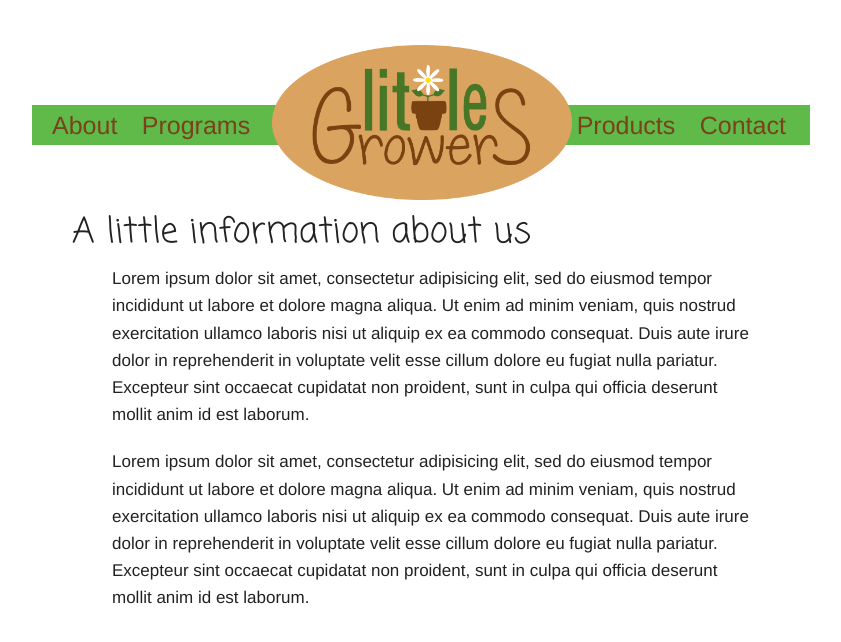
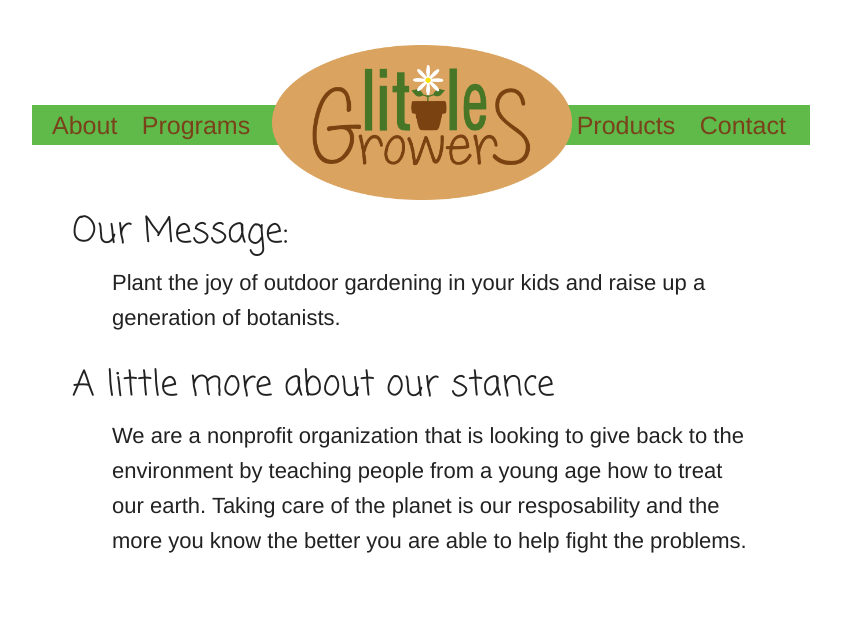
Before and after one commit to emilee502/littlegrowers, a plain HTML site: page index.html in a window 1280 px wide. Both pictures are taken after a click on the item "About". Shown: the whole page, without its empty margins (218-1059 px from the left). Drawn offline with nearby package versions, Linux system fonts and the light colour scheme.

Commit message:
about and programs

```diff
--- a/css/styles.css
+++ b/css/styles.css
@@ -76,7 +76,7 @@ h1  {
 
 p {
     font-family: 'Helvetica';
-    font-size: 17px;
+    font-size: 22px;
     padding-left: 40px;
 }
 
@@ -107,17 +107,17 @@ p {
 
 .start {
     left: 100px;
-    bottom: 125px;
+    bottom: 155px;
 }
 
 .mid {
     left: 313px;
-    bottom: 100px;
+    bottom: 130px;
 }
 
 .full {
     right: 31px;
-    bottom: 50px;
+    bottom: 72px;
 }
 
 .kit {
@@ -128,6 +128,7 @@ p {
 div p {
     padding: 0 8px;
     text-align: center;
+    font-size: 17px;
 }
 
 div div {
@@ -152,3 +153,9 @@ div p img {
     width: 30px;
     padding-left: 10px;
 }
+
+ul p {
+    font-family: 'Coming Soon', cursive;
+    font-size: 20px;
+    padding-left: 40px;
+}
--- a/index.html
+++ b/index.html
@@ -31,35 +31,20 @@
     </div>
 
     <nav id="ab">
-      <h1>A little information about us</h1>
-      <p>Lorem ipsum dolor sit amet, consectetur adipisicing elit, sed do eiusmod
-      tempor incididunt ut labore et dolore magna aliqua. Ut enim ad minim veniam,
-      quis nostrud exercitation ullamco laboris nisi ut aliquip ex ea commodo
-      consequat. Duis aute irure dolor in reprehenderit in voluptate velit esse
-      cillum dolore eu fugiat nulla pariatur. Excepteur sint occaecat cupidatat non
-      proident, sunt in culpa qui officia deserunt mollit anim id est laborum.</p>
-      <p>Lorem ipsum dolor sit amet, consectetur adipisicing elit, sed do eiusmod
-      tempor incididunt ut labore et dolore magna aliqua. Ut enim ad minim veniam,
-      quis nostrud exercitation ullamco laboris nisi ut aliquip ex ea commodo
-      consequat. Duis aute irure dolor in reprehenderit in voluptate velit esse
-      cillum dolore eu fugiat nulla pariatur. Excepteur sint occaecat cupidatat non
-      proident, sunt in culpa qui officia deserunt mollit anim id est laborum.</p>
+      <h1>Our Message:</h1>
+      <p>Plant the joy of outdoor gardening in your kids and raise up a generation of botanists.</p>
+      <h1>A little more about our stance</h1>
+      <p>We are a nonprofit organization that is looking to give back to the environment by teaching people from a young age how to treat our earth. Taking care of the planet is our resposability and the more you know the better you are able to help fight the problems.</p>
     </nav>
 
     <nav id="gram">
       <h1>A look into the programs we offer</h1>
-      <p>Lorem ipsum dolor sit amet, consectetur adipisicing elit, sed do eiusmod
-      tempor incididunt ut labore et dolore magna aliqua. Ut enim ad minim veniam,
-      quis nostrud exercitation ullamco laboris nisi ut aliquip ex ea commodo
-      consequat. Duis aute irure dolor in reprehenderit in voluptate velit esse
-      cillum dolore eu fugiat nulla pariatur. Excepteur sint occaecat cupidatat non
-      proident, sunt in culpa qui officia deserunt mollit anim id est laborum.</p>
-      <p>Lorem ipsum dolor sit amet, consectetur adipisicing elit, sed do eiusmod
-      tempor incididunt ut labore et dolore magna aliqua. Ut enim ad minim veniam,
-      quis nostrud exercitation ullamco laboris nisi ut aliquip ex ea commodo
-      consequat. Duis aute irure dolor in reprehenderit in voluptate velit esse
-      cillum dolore eu fugiat nulla pariatur. Excepteur sint occaecat cupidatat non
-      proident, sunt in culpa qui officia deserunt mollit anim id est laborum.</p>
+      <p>We offer educational type classes where we go into more debth on how you can help the environment by simply changing how you treat the plants around your home. If you are interested in enrolling in a program please see contact page. Some of our up coming classes include:</p>
+      <ul style="margin: 0px 30px; background: white;">
+        <p>An Introduction to Raising Vegetables (August 17-23)</p>
+        <p>An Introduction to Herb Treatment (August 23-September 5)</p>
+        <p>An Introduction to Vegetable Growing (September 8-15)</p>
+      </ul>
     </nav>
 
     <nav id="duct">
@@ -94,12 +79,6 @@
       consequat. Duis aute irure dolor in reprehenderit in voluptate velit esse
       cillum dolore eu fugiat nulla pariatur. Excepteur sint occaecat cupidatat non
       proident, sunt in culpa qui officia deserunt mollit anim id est laborum.</p>
-      <p>Lorem ipsum dolor sit amet, consectetur adipisicing elit, sed do eiusmod
-      tempor incididunt ut labore et dolore magna aliqua. Ut enim ad minim veniam,
-      quis nostrud exercitation ullamco laboris nisi ut aliquip ex ea commodo
-      consequat. Duis aute irure dolor in reprehenderit in voluptate velit esse
-      cillum dolore eu fugiat nulla pariatur. Excepteur sint occaecat cupidatat non
-      proident, sunt in culpa qui officia deserunt mollit anim id est laborum.</p>
     </nav>
 
     <nav id="img">
--- a/js/app.js
+++ b/js/app.js
@@ -16,13 +16,13 @@ $('.ab').click(function(){
 		'z-index' : '0'
 	})
 	$('.start').animate({
-		'bottom' : '125px'
+		'bottom' : '155px'
 	})
 	$('.mid').animate({
-		'bottom' : '100px'
+		'bottom' : '130px'
 	})
 	$('.full').animate({
-		'bottom' : '50px'
+		'bottom' : '72px'
 	})
 
 });
@@ -45,13 +45,13 @@ $('.gram').click(function(){
 		'z-index' : '0'
 	})
 	$('.start').animate({
-		'bottom' : '125px'
+		'bottom' : '155px'
 	})
 	$('.mid').animate({
-		'bottom' : '100px'
+		'bottom' : '130px'
 	})
 	$('.full').animate({
-		'bottom' : '50px'
+		'bottom' : '72px'
 	})
 
 });
@@ -74,13 +74,13 @@ $('.duct').click(function(){
 		'z-index' : '0'
 	})
 	$('.start').animate({
-		'bottom' : '125px'
+		'bottom' : '155px'
 	})
 	$('.mid').animate({
-		'bottom' : '100px'
+		'bottom' : '130px'
 	})
 	$('.full').animate({
-		'bottom' : '50px'
+		'bottom' : '72px'
 	})
 
 
@@ -104,13 +104,13 @@ $('.con').click(function(){
 		'z-index' : '0'
 	})
 	$('.start').animate({
-		'bottom' : '125px'
+		'bottom' : '155px'
 	})
 	$('.mid').animate({
-		'bottom' : '100px'
+		'bottom' : '130px'
 	})
 	$('.full').animate({
-		'bottom' : '50px'
+		'bottom' : '72px'
 	})
 
 });
@@ -133,13 +133,13 @@ $('.img').click(function(){
 		'z-index' : '1'
 	})
 	$('.start').animate({
-		'bottom' : '200px'
+		'bottom' : '230px'
 	},2000, "swing")
 	$('.mid').animate({
-		'bottom' : '210px'
+		'bottom' : '240px'
 	},2000, "swing")
 	$('.full').animate({
-		'bottom' : '220px'
+		'bottom' : '245px'
 	},2000, "swing")
 
 });
```
